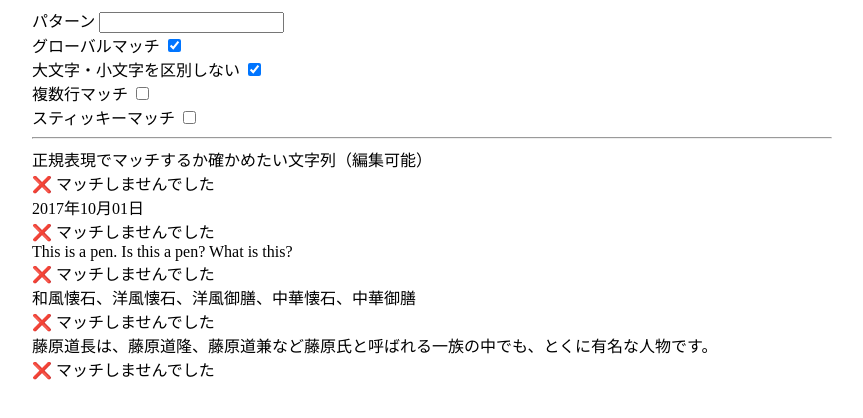
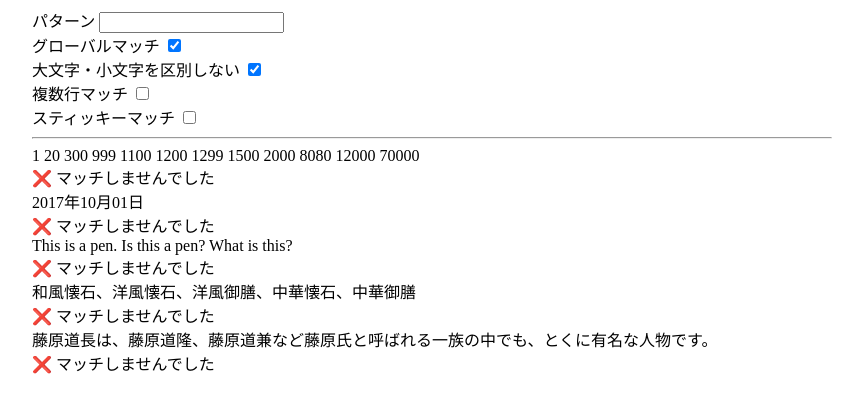
Before and after one commit to 1000ch/regex-test, a plain HTML site: page index.html in a window 1280 px wide. Shown: the whole page, without its empty margins (208-1071 px from the left). Drawn offline with Linux system fonts and the light colour scheme.

Commit message:
Replace an example

```diff
--- a/index.html
+++ b/index.html
@@ -13,7 +13,7 @@
       <hr>
       <section>
         <div>
-          <regex-match contenteditable>正規表現でマッチするか確かめたい文字列（編集可能）</regex-match>
+          <regex-match contenteditable>1 20 300 999 1100 1200 1299 1500 2000 8080 12000 70000</regex-match>
         </div>
         <div>
           <regex-match contenteditable>2017年10月01日</regex-match>
```
